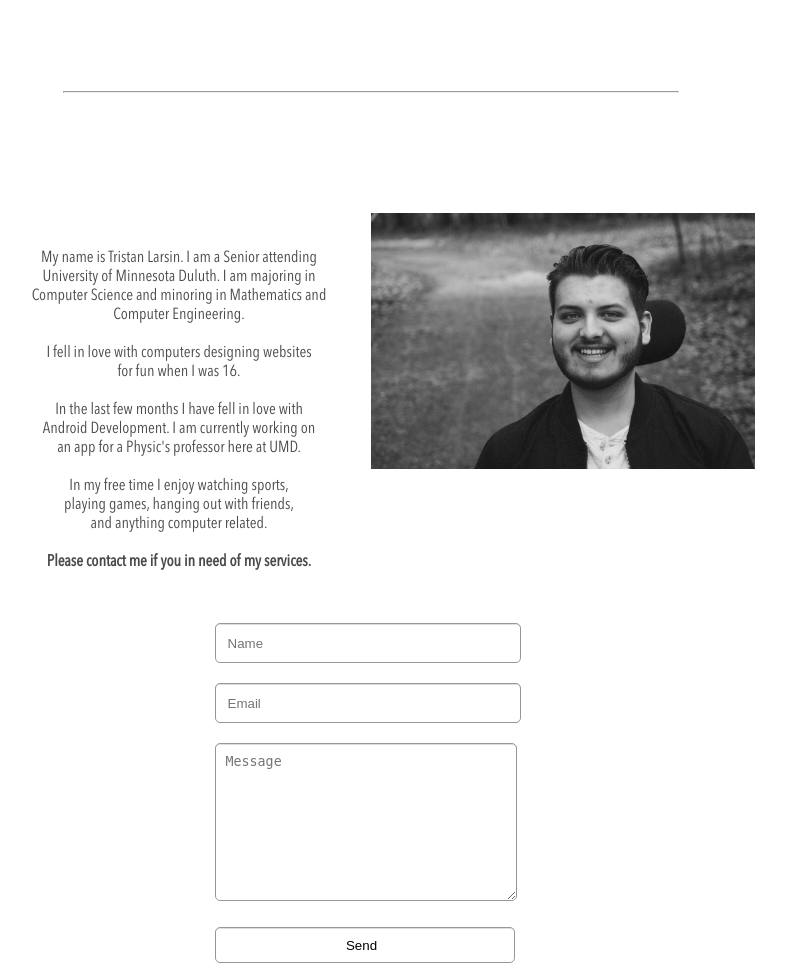
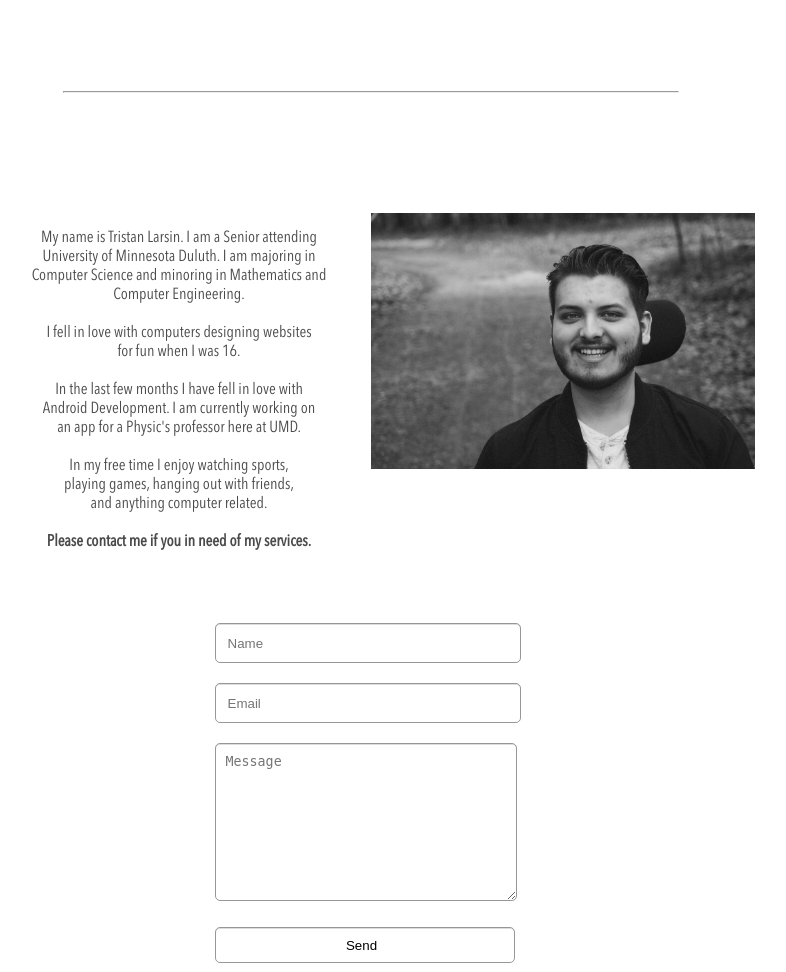
Before and after one commit to tlarsin/Portfolio-Site, a PHP site: page / in a window 1280 px wide. Shown: the part 361-1333 px from the top of the page, without its empty margins (269-1055 px from the left). Run offline with PHP 8.4, Linux system fonts and the light colour scheme.

Commit message:
Minor update. I added a viewport meta tag in the head of each page.

```diff
--- a/assets/css/index.css
+++ b/assets/css/index.css
@@ -122,7 +122,6 @@ span {
 }
 
 .left {
-    margin-top: 20px;
     text-align: center;
     float: left;
     width: 50%;
@@ -172,7 +171,6 @@ input {
     width: 300px;
     padding-left: 0;
 }
-
 
 textarea {
     height: 146px;
--- a/design.html
+++ b/design.html
@@ -9,7 +9,9 @@
 
     <link rel="stylesheet" type="text/css" href="assets/css/design.css">
     <link rel="stylesheet" type="text/css" href="assets/avenir-next-lt-pro/style.css">
-    <link rel="icon" type="image/png" href="assets/favicon1.ico"
+    <link rel="icon" type="image/png" href="assets/favicon1.ico" />
+    <meta name="viewport" content="width=device-width, initial-scale=1.0">
+
 </head>
 
 <body>
--- a/index.html
+++ b/index.html
@@ -4,12 +4,15 @@
 <head>
     <title>Tristan Larsin</title>
 
-        <meta name="author" content="Tristan Larsin">
-        <meta name="description" content="Tristan Larsin is a web designer that sells templates and does customized websites.">
+    <meta name="author" content="Tristan Larsin" />
+    <meta name="description" content="Tristan Larsin is a web designer that sells templates and does customized websites." />
 
-        <link rel="stylesheet" type="text/css" href="assets/css/index.css">
-        <link rel="stylesheet" type="text/css" href="assets/avenir-next-lt-pro/style.css">
-        <link rel="icon" type="image/png" href="assets/favicon1.ico"
+    <link rel="stylesheet" type="text/css" href="assets/css/index.css" />
+    <link rel="stylesheet" type="text/css" href="assets/avenir-next-lt-pro/style.css" />
+    <link rel="icon" type="image/png" href="assets/favicon1.ico" />
+    <meta name="viewport" content="width=device-width, initial-scale=1.0" />
+
+
 </head>
     <body>
         <div class="top">
```
Also changed, not shown: writing.html (+7 -5 lines). Lines whose indentation alone changed are shown as unchanged.
